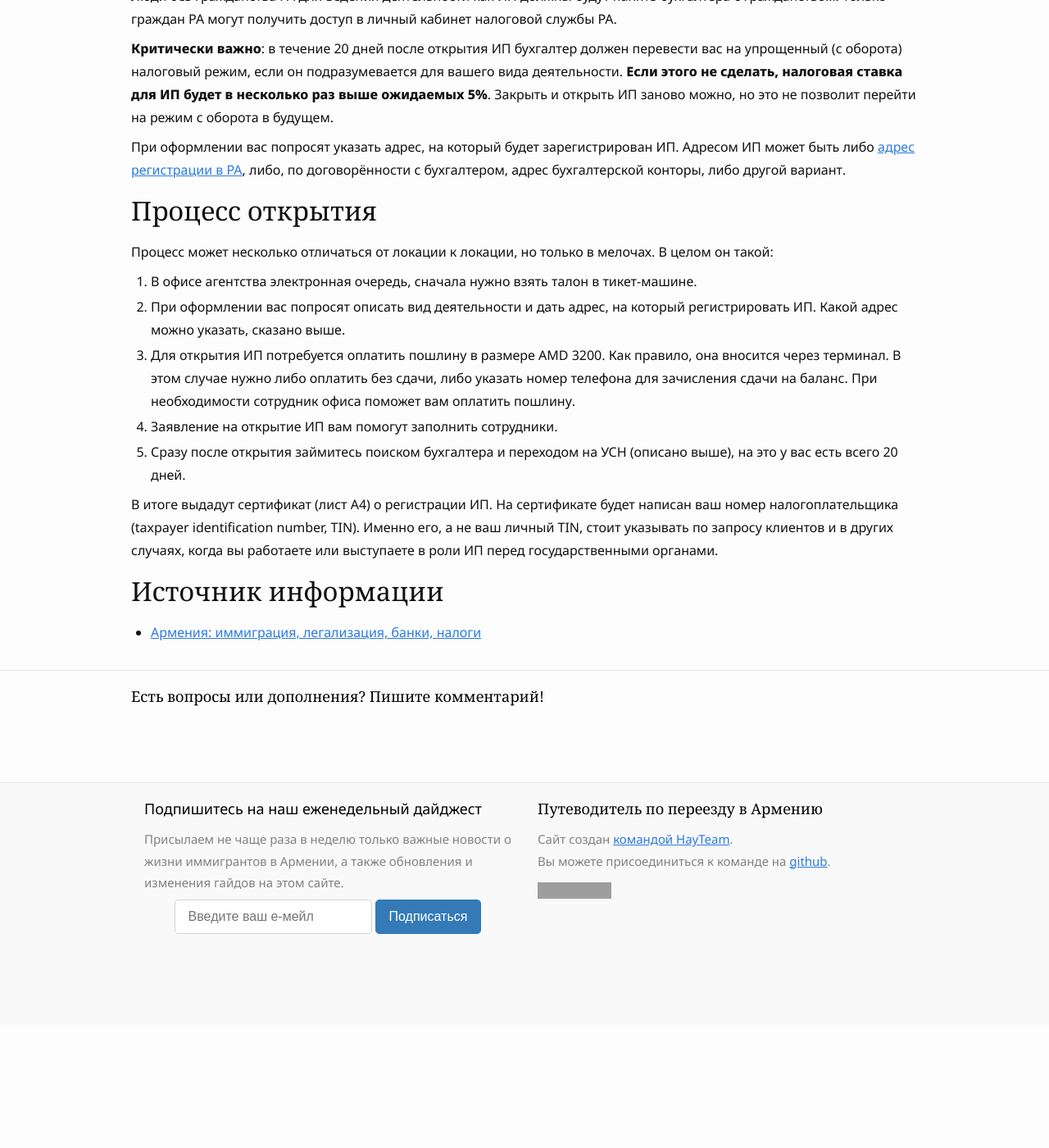
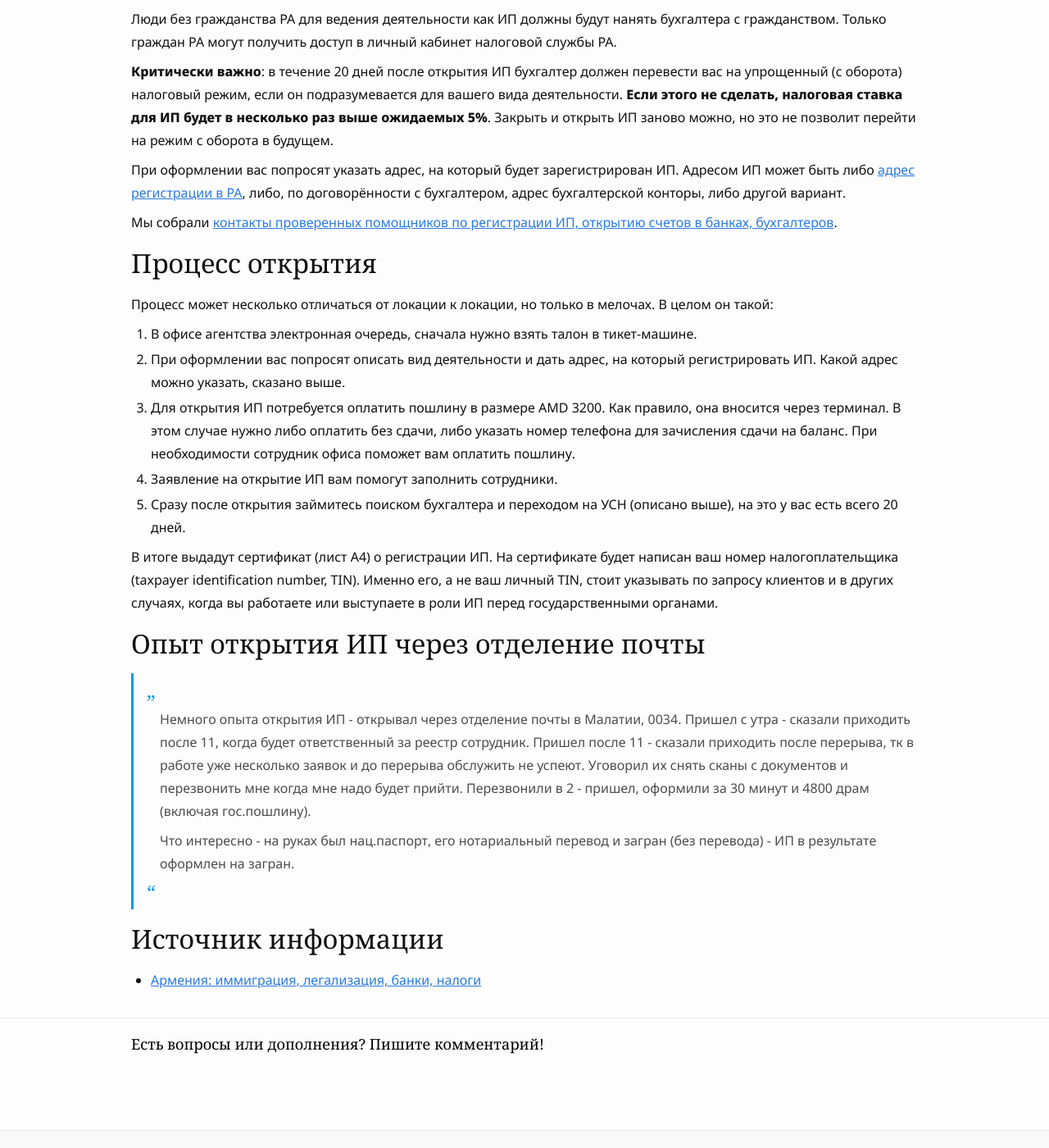
Before and after one commit to haywiki/haywiki.github.io, a Jekyll site: the page built from business/ip-new.md, in a window 1280 px wide and 1400 px high, scrolled down 945 px. Shown: the whole window at 82% size. Built offline with Jekyll 4.4.1, drawn with Linux system fonts in a browser that asks for light colours; a script that is not in the unit is left out; before the commit the page ends 2196 px from its top, so only the background shows below that; some of the changed text lies outside the part shown; grey boxes are pictures that could not be loaded.

Commit message:
Контакты проверенных бухгалтеров

```diff
--- a/business/ip-new.md
+++ b/business/ip-new.md
@@ -38,6 +38,8 @@ parent_url: /business/ip.html
 При оформлении вас попросят указать адрес, на который будет зарегистрирован ИП. Адресом ИП может быть либо
 [адрес регистрации в РА](../documents/registration.md), либо, по договорённости с бухгалтером, адрес бухгалтерской конторы, либо другой вариант.
 
+Мы собрали [контакты проверенных помощников по регистрации ИП, открытию счетов в банках, бухгалтеров](contacts.md).
+
 ## Процесс открытия
 
 Процесс может несколько отличаться от локации к локации, но только в мелочах. В целом он такой:
@@ -52,6 +54,15 @@ parent_url: /business/ip.html
 (taxpayer identification number, TIN). Именно его, а не ваш личный TIN, стоит указывать по запросу клиентов и
 в других случаях, когда вы работаете или выступаете в роли ИП перед государственными органами.
 
+## Опыт открытия ИП через отделение почты
+
+> Немного опыта открытия ИП - открывал через отделение почты в Малатии, 0034. Пришел с утра - сказали приходить после
+> 11, когда будет ответственный за реестр сотрудник. Пришел после 11 - сказали приходить после перерыва, тк в работе
+> уже несколько заявок и до перерыва обслужить не успеют. Уговорил их снять сканы с документов и перезвонить мне когда
+> мне надо будет прийти. Перезвонили в 2 - пришел, оформили за 30 минут и 4800 драм (включая гос.пошлину).
+>
+> Что интересно - на руках был нац.паспорт, его нотариальный перевод и загран (без перевода) - ИП в результате оформлен на загран.
+
 ## Источник информации
 
 - [Армения: иммиграция, легализация, банки, налоги](https://t.me/am_banking_and_residency)
```
Also changed, not shown: business/contacts.md (added, +22 -0 lines), business/ip.md (+2 -0 lines).
